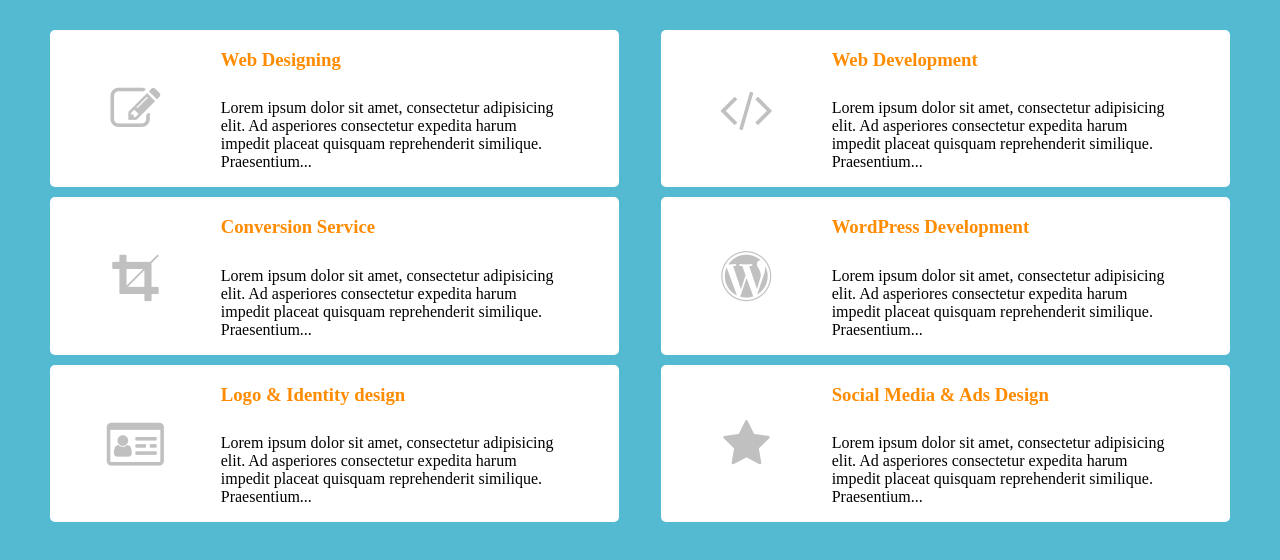
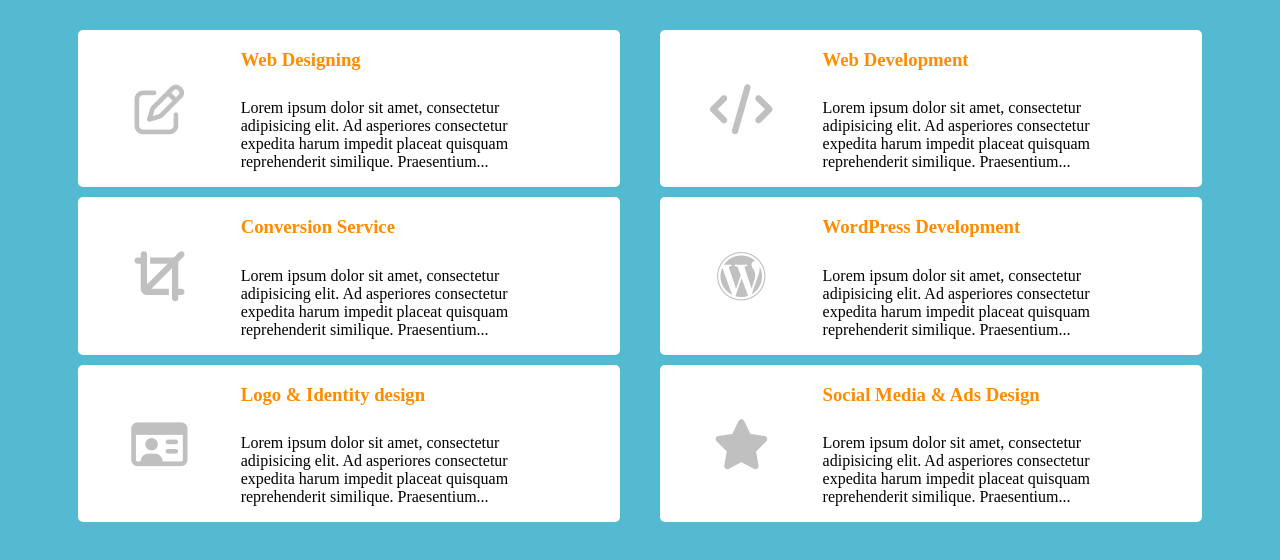
Before and after one commit to SchematicM/html, a plain HTML site: page lesson2/card3.html in a window 1280 px wide. Drawn offline with Linux system fonts and the light colour scheme.

Commit message:
[lesson2]: changed homework due to advises from mentor

```diff
--- a/lesson2/card3.html
+++ b/lesson2/card3.html
@@ -5,8 +5,10 @@
     <meta name="viewport"
           content="width=device-width, user-scalable=no, initial-scale=1.0, maximum-scale=1.0, minimum-scale=1.0">
     <meta http-equiv="X-UA-Compatible" content="ie=edge">
+    <link rel="stylesheet" href="https://cdnjs.cloudflare.com/ajax/libs/font-awesome/4.7.0/css/font-awesome.min.css">
+    <script src="https://kit.fontawesome.com/ab96f823e7.js" crossorigin="anonymous"></script>
     <link rel="stylesheet" href="styles/card3.css">
-    <link rel="stylesheet" href="https://cdnjs.cloudflare.com/ajax/libs/font-awesome/4.7.0/css/font-awesome.min.css">
+
 
     <title>card 3</title>
 </head>
--- a/lesson2/styles/card1.css
+++ b/lesson2/styles/card1.css
@@ -1,5 +1,4 @@
 body {
-    margin: 30px;
     font-family: "Heiti TC", serif;
     text-align: center;
 }
@@ -18,6 +17,7 @@ p{
      line-height: 1.5rem;
 }
 .main-container {
+    margin:30px;
     display: flex;
     flex-wrap: wrap;
     flex-direction: row;
--- a/lesson2/styles/card2.css
+++ b/lesson2/styles/card2.css
@@ -1,5 +1,4 @@
 body{
-    margin: 30px;
     font-family: "Heiti TC", serif;
     text-align: center;
 }
@@ -24,6 +23,7 @@ div.text> p{
     line-height: 1.5rem;
 }
 .main-container {
+    margin: 30px;
     display: flex;
     flex-wrap: wrap;
     flex-direction: row;
--- a/lesson2/styles/card3.css
+++ b/lesson2/styles/card3.css
@@ -1,12 +1,12 @@
 body{
     background-color: #53BAD1;
-    margin-top:30px;
 }
 h3{
     height: 2rem;
     color: darkorange;
 }
 .main-container {
+    margin: 30px;
     display:flex;
     flex-wrap: wrap;
     flex-direction: row;
--- a/lesson2/styles/responsive.css
+++ b/lesson2/styles/responsive.css
@@ -2,9 +2,9 @@ body{
     font-family: Beirut, serif;
     text-align: center;
     background-color: #67C9A1;
-    margin: 30px;
 }
 .main-container {
+    margin:30px;
     display:flex;
     flex-wrap: wrap;
     flex-direction: row;
```
Also changed, not shown: lesson2/card2.html (+2 -1 lines).
